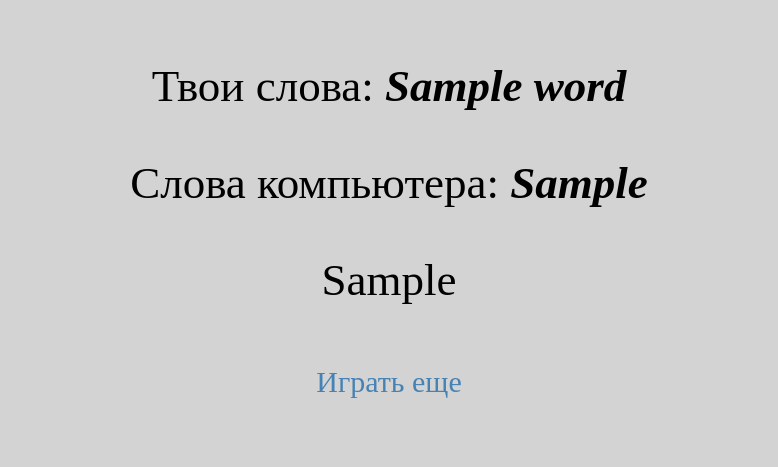
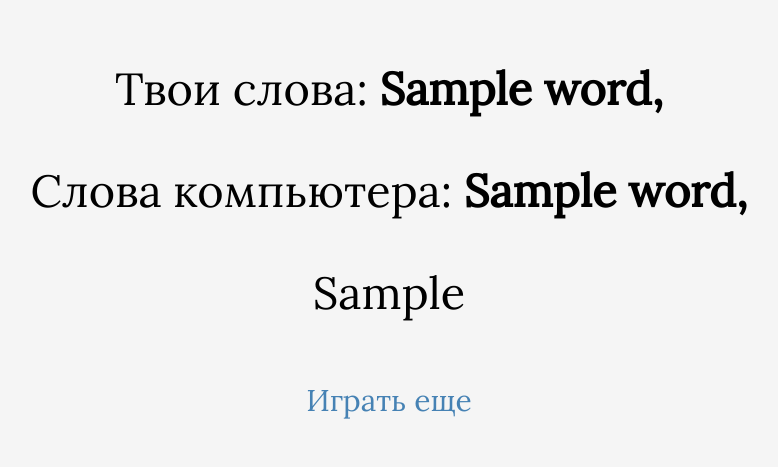
Before and after one commit to Spaceoceanoutlook/Words, a Django app: template WordGame/word_game/templates/word_game/check.html in a window 1280 px wide. Shown: the top 467 px of the page, without its empty margins (251-1029 px from the left). Run offline with Django 4.2, Linux system fonts and the light colour scheme; the template is opened without the code that fills it: most values are stand-ins (such as "Sample title", 1, 10 or a date in 2020).

Commit message:
add new front and new font

```diff
--- a/WordGame/word_game/DB.txt
+++ b/WordGame/word_game/DB.txt
@@ -409,3 +409,12 @@
 лес
 лис
 фон
+хна
+техника
+стол
+лиса
+бой
+мозг
+бойня
+бог
+озноб
--- a/WordGame/word_game/long_word.txt
+++ b/WordGame/word_game/long_word.txt
@@ -1 +1 @@
-Кроссворд
+Пиротехника
--- a/WordGame/word_game/records.txt
+++ b/WordGame/word_game/records.txt
@@ -1,2 +1,2 @@
-6
-15
+14
+93
--- a/WordGame/word_game/service.py
+++ b/WordGame/word_game/service.py
@@ -23,6 +23,8 @@ def check_user_words(my_arr: list, comp_arr: list):
 
 def search_words(arr: list, value: str):
     for word in arr:
+        if word.lower() == value.lower():
+            continue
         for symbol in word:
             if symbol in value.lower() and value.lower().count(symbol) >= word.count(symbol):
                 pass
@@ -30,8 +32,6 @@ def search_words(arr: list, value: str):
                 break
         else:
             comp_words.append(word)
-    if len(comp_words) == 0:
-        return ['Я', 'не', 'составил', 'ни', 'одного', 'слова']
     return comp_words
 
 
--- a/WordGame/word_game/static/css/styles.css
+++ b/WordGame/word_game/static/css/styles.css
@@ -1,13 +1,29 @@
+* {
+    font-family: 'Lora', serif;
+}
+
 body {
-    background-color: #D3D3D3;
+    background-color: WhiteSmoke;
     text-align: center;
     font-size: 45px;
 }
+
 a {
-    font-size: 30px; text-decoration: none; color: #4682B4;
+    font-size: 30px;
+    text-decoration: none;
+    color: #4682B4;
 }
+
 input {
+    background-color: white;
     width: 300px;
     height: 50px;
     font-size: 45px;
 }
+
+button {
+    background-color: white;
+    width: 300px;
+    height: 50px;
+    font-size: 25px;
+}
--- a/WordGame/word_game/templates/word_game/check.html
+++ b/WordGame/word_game/templates/word_game/check.html
@@ -5,29 +5,42 @@
     <meta charset="UTF-8">
     <meta http-equiv="X-UA-Compatible" content="IE=edge">
     <meta name="viewport" content="width=device-width, initial-scale=1.0">
+    <link rel="preconnect" href="https://fonts.googleapis.com">
+    <link rel="preconnect" href="https://fonts.gstatic.com" crossorigin>
+    <link href="https://fonts.googleapis.com/css2?family=Lora&display=swap" rel="stylesheet">
     <link rel="stylesheet" href="{% static 'css/styles.css' %}">
     <title>Игра в слова</title>
 </head>
-<body style="text-align: center; font-size: 45px;">
+<body>
     <h1>{{ LONG_WORD }}</h1>
-    <p>Твои слова:<i>
-    {% for i in my_words %}
-        {% if i in result_search_words %}
-            {{ i }}
-        {% else %}
-            <b>{{ i }}</b>
+    <p>Твои слова:
+    {% for word in my_words %}
+        {% if word in result_search_words and word != last_elem_in_my_words %}
+            {{ word }},
+        {% elif word in result_search_words and word == last_elem_in_my_words %}
+            {{ word }}
+        {% elif word not in result_search_words and word != last_elem_in_my_words %}
+            <b>{{ word }},</b>
+        {% elif word not in result_search_words and word == last_elem_in_my_words %}
+            <b>{{ word }}</b>
         {% endif %}
     {% endfor %}
-     </i></p>
-    <p>Слова компьютера: <i>
-        {% for i in result_search_words %}
-            {% if i in my_words %}
-                {{ i }}
-            {% else %}
-                <b>{{ i }}</b>
+    </p>
+    <p>Слова компьютера:
+        {% for word in result_search_words %}
+            {% if word in my_words and word != last_elem_in_comp_words %}
+                {{ word }},
+            {% elif word in my_words and word == last_elem_in_comp_words %}
+                {{ word }}
+            {% elif word not in my_words and word != last_elem_in_comp_words %}
+                <b>{{ word }},</b>
+            {% elif word not in my_words and word == last_elem_in_comp_words %}
+                <b>{{ word }}</b>
+
             {% endif %}
+        {% empty %} Я не составил ни одного слова
         {% endfor %}
-    </i></p>
+    </p>
     <p>{{ result_check }}</p>
     <p>
         <a href="{% url 'main' %}">Играть еще</a>
--- a/WordGame/word_game/templates/word_game/records.html
+++ b/WordGame/word_game/templates/word_game/records.html
@@ -5,10 +5,13 @@
     <meta charset="UTF-8">
     <meta http-equiv="X-UA-Compatible" content="IE=edge">
     <meta name="viewport" content="width=device-width, initial-scale=1.0">
+    <link rel="preconnect" href="https://fonts.googleapis.com">
+    <link rel="preconnect" href="https://fonts.gstatic.com" crossorigin>
+        <link href="https://fonts.googleapis.com/css2?family=Lora&display=swap" rel="stylesheet">
     <link rel="stylesheet" href="{% static 'css/styles.css' %}">
     <title>Игра в слова</title>
 </head>
-<body style="text-align: center; font-size: 45px;">
+<body>
     <p>Рекорд игрока: {{ user_record_from_txt }} слов, составленных из слова "{{ long_word }}"</p>
     <p>Рекорд компьютера: {{ comp_record_from_txt }}</p>
     <p><a href="{% url 'main' %}">Назад</a></p>
```
Also changed, not shown: WordGame/word_game/templates/word_game/game.html (+16 -13 lines), WordGame/word_game/templates/word_game/main.html (+7 -2 lines), WordGame/word_game/views.py (+8 -2 lines).
